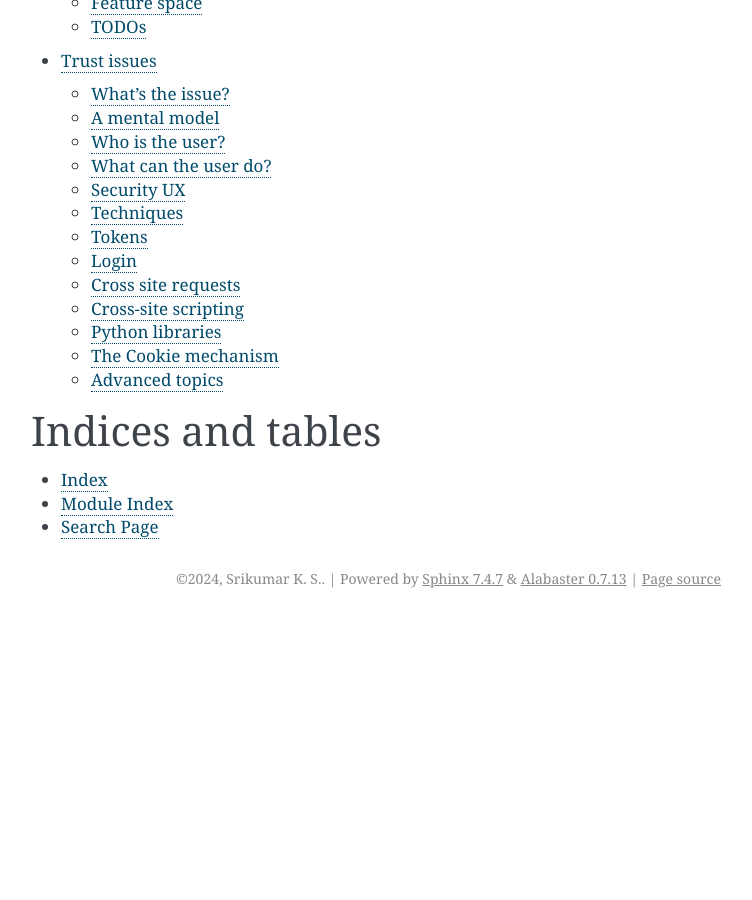
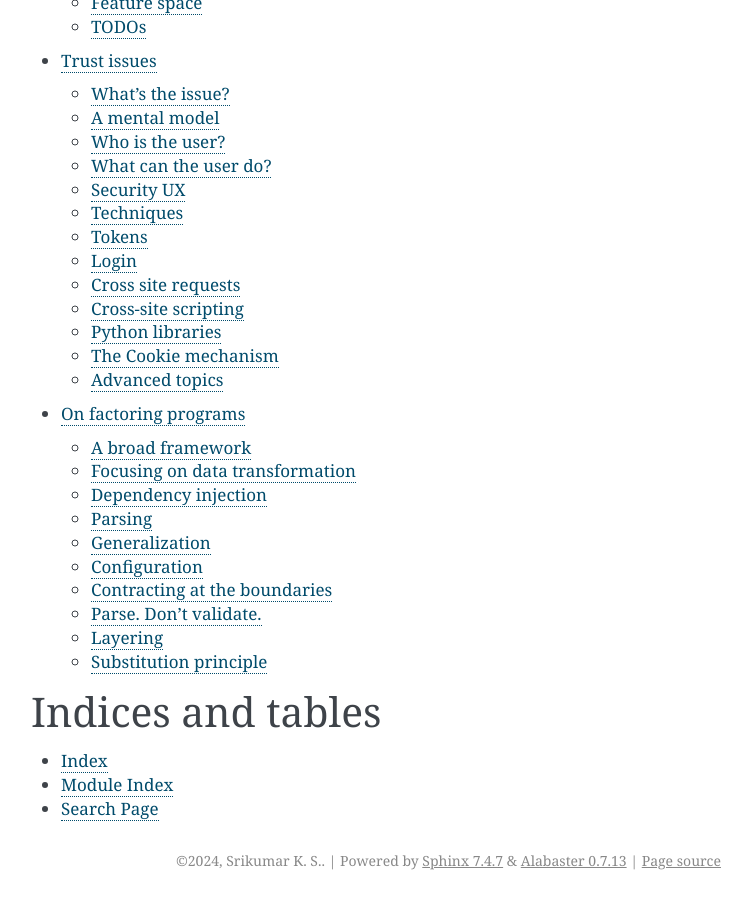
Before and after one commit to kreauniv/comp350, a Sphinx documentation site: the page built from source/index.rst, in a window 1280 px wide and 900 px high, scrolled down 2178 px. Shown: the whole window, without its empty margins (389-1141 px from the left). Built offline with Sphinx 7.4.7, drawn with Linux system fonts in a browser that asks for light colours; before the commit the page ends 2796 px from its top, so only the background shows below that; some of the changed lines change nothing that is shown.

Commit message:
Added factor section

```diff
--- /dev/null
+++ b/source/factor.rst
@@ -0,0 +1,400 @@
+On factoring programs
+=====================
+
+Much of program and system design involves identifying how to divide up the
+program (or system) into parts that can be understood in isolation and can be
+composed to make the whole. We'll call this "factoring" a program/system.
+It also goes by the name "decomposition".
+
+You may have encountered the related term "refactoring" more commonly used to
+refer to restructuring a program without altering any functionality. There is
+no clear definition of "refactoring" practiced in the industry, but we'll use it
+to refer to "changing the way the program or system has been factored" towards
+some maintenance goal such as improved comprehensibility, testability or
+flexibility.
+
+A broad framework
+-----------------
+
+When faced with designing code for a task, it is useful to think about and
+articulate four aspects -
+
+1. Stuff
+2. Structure
+3. Properties
+4. Behaviour
+
+``pyls`` example
+~~~~~~~~~~~~~~~~
+
+For the simple ``pyls`` program you initially worked on, the "primary stuff"
+consists of files or folders identified by name, the "structure" consists of a
+list of files, and the "properties" include their names, modification times and
+whether they are files or folders. We have additional "auxiliary stuff" such as
+the "file system" which we can ask to fetch properties of files/folders
+identified by path. We also have the terminal to which we can print our
+results. You could say that using these to achieve our goal of listing the
+contents of a directory constitutes the "behaviour" we need to implement.
+
+It helps to have these find direct representation in your program. For example,
+we represented the "stuff and their properties" like this --
+
+.. code:: python
+
+   class FileInfo(NamedTuple):
+      filename: str
+      modtime: datetime
+      isfile: bool
+      size: int
+
+The behaviour we sought was to take given options such as directory to scan
+and format of presentation to produce a "one item per line" output on the
+terminal. The structure in this case is nearly trivial - simply a list
+of files - i.e. :code:`list[FileInfo]`.
+
+.. code:: python
+
+   def fetch_file_info(dir: str, filename: str) -> list[FileInfo]:
+      # ... Uses the os to fetch file details.
+
+Since the Terminal accepts strings to be printed out, we transformed
+each file into a string so we can send it out --
+
+.. code:: python
+
+   class Options(NamedTuple):
+      dirname: str
+      dir_indicator: bool
+      longform: bool
+
+   def get_options() -> Options:
+      # Get options from command line
+
+   def present_file(f: FileInfo, dir_indicator: bool, longform: bool) -> str:
+      # ... Construct a string.
+
+Once we have all of these implemented, we merely needed to put together
+everything to have what we wanted --
+
+.. code:: python
+
+   def main():
+      options = get_options()
+      filenames = os.listdir(options.dirname)
+      fileinfos = [fetch_file_info(options.dirname, filename) for filename in filenames]
+      lines = [present_file(f, options.dir_indicator, options.longform) for f in fileinfos]
+      for line in lines:
+         print(line)
+
+
+Focusing on data transformation
+-------------------------------
+
+Doing I/O in a program is one of the aspects to pay close attention to --
+because you do not want to mix I/O with other computation your program
+needs to do. So in general, it helps to isolate all I/O in a portion
+of your code and keep the rest of your program structured using ordinary
+functions that perform data transformation.
+
+The type notation of Haskell is a useful way to work out how to compose
+the program. Again, in the ``pyls`` case, we could've expressed our program
+decomposition as the following sequence of "factoring" --
+
+.. code:: hs
+
+   main :: IO ()
+   -----
+   main is composed of
+       get_file_infos :: IO (List FileInfo)
+       print_file_infos :: List FileInfo -> IO ()
+   -----
+   get_file_infos is composed of
+      get_options :: IO Options
+      dir_name :: Options -> String
+      dir_contents :: String -> IO (List FileInfo)
+   print_file_infos is composed of
+      present_file_info :: Options -> FileInfo -> String
+      print_line :: String -> IO ()
+   ----
+   dir_contents is composed of
+      list_dir :: String -> IO (List String)
+      fetch_file_info :: String -> String -> IO FileInfo
+
+
+For a given function F to be "factored" into functions A and B,
+it is important that the result type of A matches an argument type of B,
+so that F can be expressed as a composition of A and B as ``B . A``.
+In the above case, our main can then be composed from the above parts
+perhaps like this --
+
+.. code:: hs
+
+   main = do
+      opts <- get_options
+      items <- list_dir (dir_name opts)
+      infos <- sequence [fetch_file_info (dir_name opts) item | item <- items]
+      sequence_ [print_line (present_file_info opts info) | info <- infos]
+
+Notice how this is similar to the structure of our python version, suggesting
+that the decomposition (a.k.a. factoring) process is reusable across
+programming languages.
+
+We'll now look at some factoring techniques.
+
+Dependency injection
+--------------------
+
+To generalize a procedure or a function over some particular aspect of its
+behaviour, that behaviour can be encapsulated into a function/procedure and
+passed as an argument. In more complex cases, this argument can be an object or
+even a class (in languages where classes are also objects). Because we're
+lifting the dependency on specifics of the object out into the argument and
+"injecting" it back in when we're calling our function, this technique is
+called "dependency injection".
+
+Traditional OOP languages like Java tend to use this method extensively to simplify
+code and to effect separation of concerns. Therefore they also tend to have
+easier ways to perform such dependency injection. However the idea is as
+simple as we've stated it.
+
+In our ``pyls`` case, for example, if we wished to abstract over the
+"printing out of the results", we could model that behaviour as an argument
+that is a function which performs the printing job. That way, we can pass
+any other implementation for that behaviour if we so desired, such as
+writing the string to a log file instead of the terminal.
+
+.. code:: python
+
+    def flexi_show_file_info(fs: list[FileInfo], output_line = print):
+        # ...
+        for line in lines:
+            output_line(line)
+        # ...
+
+    # If we wanted to write to another file, we can now call it
+    # as ...
+
+    with open("anotherfile.txt", "w") as f:
+        print_to_file = lambda s: print(s, file=f)
+        # Inject the dependency into flexi_show_file_info
+        flexi_show_file_info(fs, output_line = print_to_file)
+
+Parsing
+-------
+
+The broad category of activities comprising the interpretation of user
+input into appropriate data structures for processing can be referred
+to as "parsing". In the simplest of cases, we have the user giving
+us textual input, in which case it would be literally parsing of
+some language. In other cases, the user may be performing an activity
+that mixes modes like mouse input and key presses which need to be
+captured. For example, the process of dragging an object and dropping
+it into a target will need to be captured as an operation that focuses
+on which object was dragged and where it was dropped, as opposed to
+the mechanics of how the user went about it.
+
+In all cases, the end result of the "parsing" step is the creation of
+a data structure that represents the operation intended by the user.
+Again, in our ``pyls`` example, we parsed the command line arguments
+into an ``Options`` structure that looked like this --
+
+.. code:: python
+
+    class Options(NamedTuple):
+        dirname: str
+        longform: bool
+        dir_indicator: bool
+
+In our case, the user could've given this information in a plethora
+of ways --
+
+.. code:: bash
+
+    # Argument patterns
+    "somedir" --longform --formatted
+    "somedir" -l -F
+    "somedir" -lF
+    "somedir" -Fl
+    "somedir" -l
+    "somedir" -l --formatted
+    "somedir" -F --longform
+    "somedir"
+
+And in all those cases, we normalize the input into a single ``Options``
+object. By the time the object is created, default choices for unspecified
+arguments have been made, order or values provided have been accounted for,
+short and long forms have been normalized, and so on. The rest of the program
+now only has to work with ``Options`` without worrying about how we got it.
+
+That's the benefit of treating input processing as "parsing" -- by the time the
+``Options`` object is created, the rest of the program can assume that any
+validation checks on the input that are necessary have been applied and no
+further checks are needed.
+
+Generalization
+--------------
+
+In many cases, we may write functions for doing something specific, but then
+realize that if one aspect of it can be hidden, the function can be used for
+more purposes -- i.e. becomes more generic. This can be achieved by splitting
+out that portion into a separate function and injecting it as a dependency.
+Though this also looks like dependency injection, we call it out as a
+"generalization" step because the intention is to render the function be
+usable in potentially unrelated contexts.
+
+This is kind of how we got the generic functions like ``map``, ``reduce``,
+``filter`` and ``foldl``.
+
+**Note**: In Comp308, you'll learn about **beta-abstraction** which formalizes
+this notion of generalization.
+
+As with most organization principles, it is possible to make code too general.
+It takes judgement to strike a good balance and you'll develop that as you
+program more.
+
+Configuration
+-------------
+
+To make a module more flexible or usable in different deployment scenarios,
+we may choose to load constants from "configuration files". Common configuration
+file formats are ini_, json_, toml_, yaml_.
+
+.. _ini: https://en.wikipedia.org/wiki/INI_file
+.. _json: https://en.wikipedia.org/wiki/JSON
+.. _yaml: https://yaml.org/
+.. _toml: https://toml.io/en/
+
+Typical uses of config information are to help the program better deal with
+differences in installed setups such as database connections, folder preferences,
+log file information, log levels required, API access tokens and so on.
+
+The high configurability requirements of deep-learning libraries gave rise
+to the gin-config_ package which automates the task of parsing the config
+information and setting appropriate constructor arguments.
+
+.. _gin-config: https://github.com/google/gin-config
+
+As seen with gin-config_, such configurability is done only for entire programs
+usually and not for individual modules -- i.e. there is one configuration file
+for the entire program. Furthermore, libraries don't usually use configuration
+files and will expect all input to be provided via structures or function
+arguments. That enables libraries/packages to be used in environments the
+authors didn't foresee -- for example, in environments where there may not be
+permissions to access specific folders or the file system may be restricted in
+other ways.
+
+Contracting at the boundaries
+-----------------------------
+
+While functions may have type declarations restricting the types of arguments
+they may receive at call points, type declarations alone do not sufficiently
+describe the arguments, which are often additionally constrained. For example,
+though ``math.sqrt`` in python might be declared with the type ``float -> float``,
+the argument is constrained to be ``>= 0`` and ``math.sqrt`` applied to a
+negative number will raise an error.
+
+Input contracts refer to such constraints on the arguments of functions
+and can be easily expressed in code using "assertions". In python, the
+assert_ statement provides this facility. When making assertions, it is
+useful to provide an appropriate string that includes additional information
+so that the way to fix the failing assertion is easy to identify.
+
+.. _assert: https://docs.python.org/3.9/reference/simple_stmts.html#the-assert-statement
+
+Similar to input contracts, every function will also make claims about its
+result, assuming it was called with valid input arguments. These are "output
+contracts". For example, ``math.sqrt`` will guarantee that the result, when
+squared, will be close to the argument to a good approximation. A function
+often does not explicitly state output contracts, except in languages
+that support such contracts. It is, however, a valuable practice to document
+them either as assertions at return points or in the function's docstring.
+
+Since a module or class is expected to provide some coherent functionality,
+they will also place similar contracts at their boundaries. Usually, they will
+require that any data structures defined by them be created only using the
+functions within the module, so that "invariants" about them can be ensured. An
+"invariant" is a property (i.e. a predicate) of an object that does not change
+across a particular operation. Some invariants are always expected to hold (for
+example, a list may be expected to always be in sorted order) while other
+invariants may apply specifically to some operations. In any case, it is
+important to document any such invariants as they provide valuable hints to the
+programmer using the module's facilities.
+
+In summary, contracts are most usefully specified at "boundaries".
+
+Parse. Don't validate.
+----------------------
+
+In some code, you may see functions that check some property of one or more
+data structures to "validate" whether they're suitable for use with some other
+functions. For example, if a function expects a monetary debit value, a
+validation function may check that the value is above zero and only uses
+two decimal places of precision.
+
+The principle asks that instead of writing such validation functions, you wrap
+the validated values in appropriate objects so that the proof that they've been
+validated is carried along with the values wherever they're used. This helps
+all functions that reference the values be assured that they're dealing with
+valid values and don't themselves need to redundantly check the same conditions
+over and over again.
+
+In the ``pyls`` example, we wrapped the information about a file in a ``FileInfo``
+object so that functions which used it can assume that it is about a file and
+doesn't need to check that its string argument is indeed a file that's present
+in the file system.
+
+For more on this topic, see Alexis King's article `Parse. Don't validate.`_.
+
+.. _Parse. Don't validate.: https://lexi-lambda.github.io/blog/2019/11/05/parse-don-t-validate/
+
+Layering
+--------
+
+Designing the dependency relationships between components in such a way that
+components are partitioned into sets where each set is though of as a "layer",
+with higher layers being dependent only on lower layers is called "layering".
+There are other overloaded meanings, but this is the most common "layer
+architecture" that is also visually depicted as boxes sitting on boxes.
+
+Usually a layer's job is to translate instructions it receives from layers
+above into instructions for layers below. Here we use "instruction" in the
+general sense of the word, including programmer designed data structures
+specified for communication between layers.
+
+The most famous example of the layer architecture is the `OSI 7-layer network stack`_.
+
+.. _OSI 7-layer network model: https://en.wikipedia.org/wiki/OSI_protocols
+
+In graphics systems, it is common to translate drawing instructions called
+"scene graphs" into lower level commands to a driver such as OpenGL which
+itself translates it yet again into "GPU assembly language" called "shaders"
+(ex: vertex shaders, fragment shaders, geometry shaders) and sends to the
+graphics cards for the actual rendering.
+
+.. note:: **The primary constraint** for such a layer architecture to work is
+   that a layer should only be dependent on the layer or layers immediately
+   below it in the hierarchy. It must **not** be dependent on a layer two steps
+   below and must **definitely not** be dependent on any layer above it.
+   This way, a layer serves as an abstraction facility for the layers above it.
+
+Functions within a module may also fall into a layer structure, though not
+necessarily so. If they do, then it might be better to split the layers off
+into their own modules. If modules are organized in a layer structure, then
+lower layers may be organized as sub-modules with nested names. The main
+organizing principle though would be in the contracts between the modules.
+
+Substitution principle
+----------------------
+
+In programming languages that have a notion of subtyping, the design of the
+types should be in such a way that whenever a function expects an argument
+to be of type A, a value of type B that is a subtype of A is also considered
+legitimate and the function must work correctly in that case as well.
+
+i.e. a B type value can be used in place of an A type value wherever an A type
+value is appropriate.
+
+This is also referred to as Liskov Substitution Principle in honour of Barbara
+Liskov who coined it in the context of object-oriented programs. Today,
+OOP languages are not the only ones with sub-typing and the principle applies
+more broadly to those contexts also.
--- a/source/index.rst
+++ b/source/index.rst
@@ -25,6 +25,7 @@ Welcome to Comp350: Software design
    conc
    pim
    trust
+   factor
 
 
 Indices and tables
```
